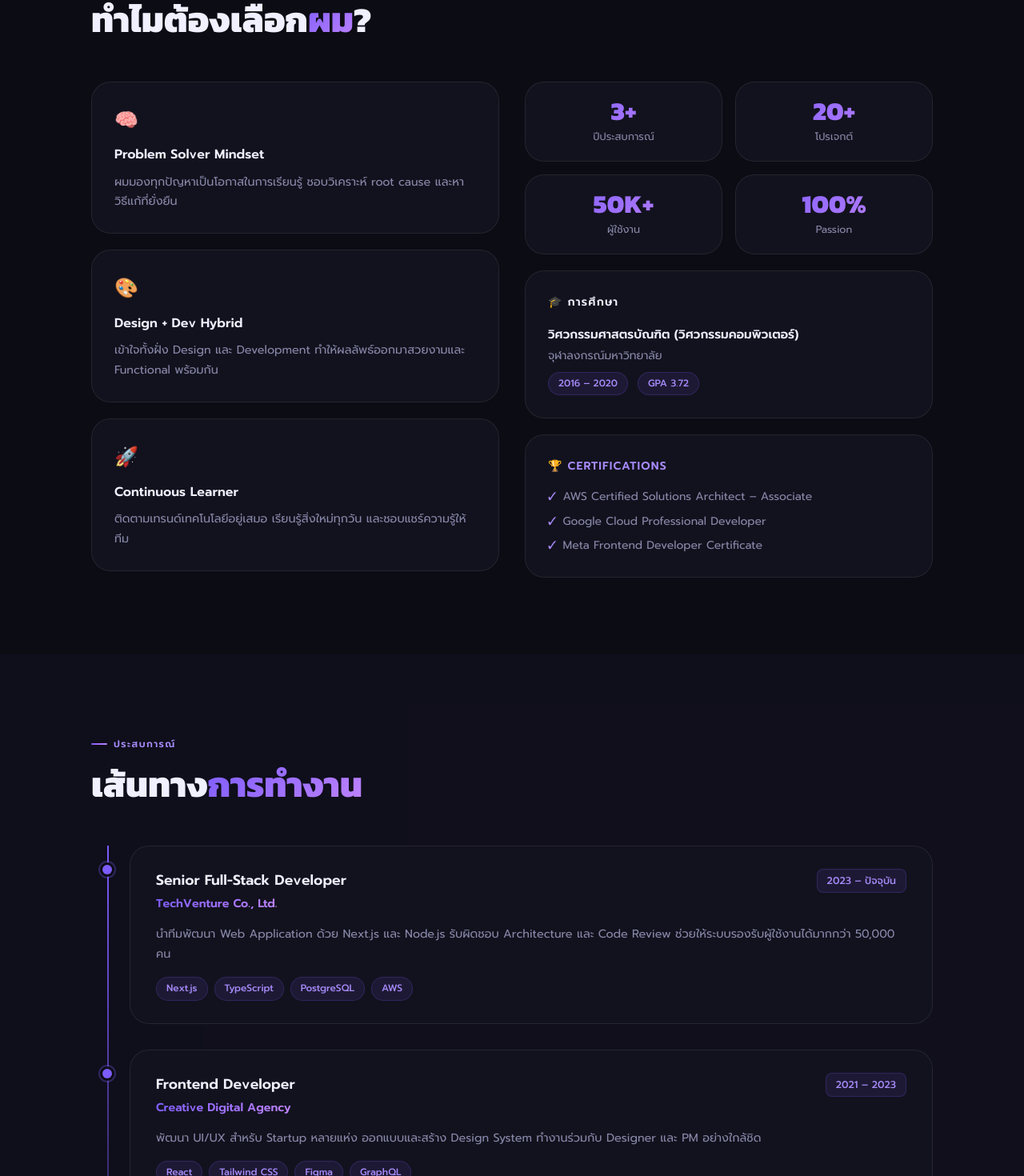
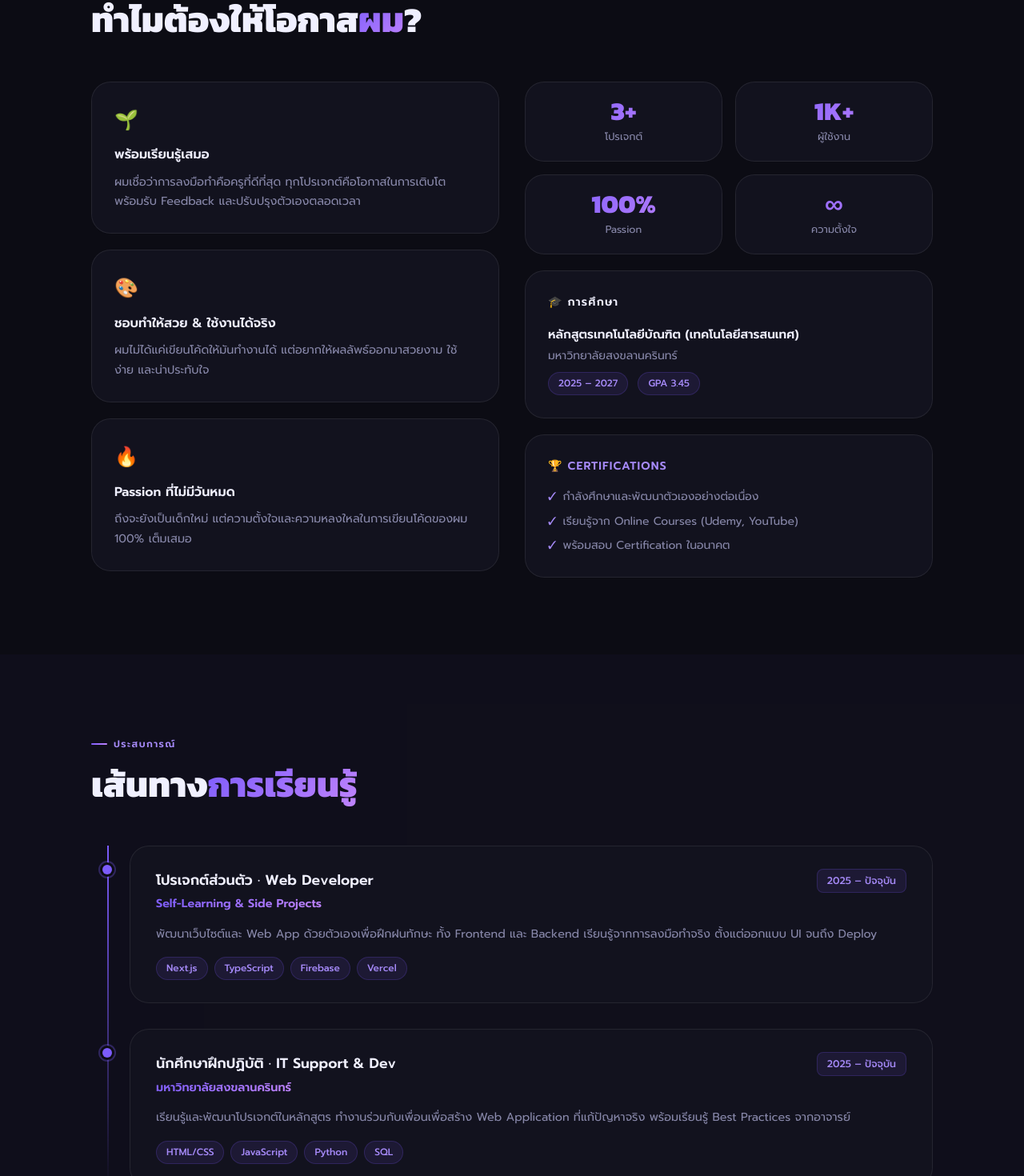
Before and after one commit to Comebackism/resumeworawat, a Next.js app: page / in a window 1280 px wide. Shown: the part 939-2409 px from the top of the page at 80% size. Built offline with nearby package versions, Linux system fonts and the light colour scheme.

Commit message:
fix data

```diff
--- a/src/components/AboutSection.tsx
+++ b/src/components/AboutSection.tsx
@@ -22,10 +22,10 @@ const stagger = {
 
 export function AboutSection() {
   const stats = [
-    { value: "3+", label: "ปีประสบการณ์" },
-    { value: "20+", label: "โปรเจกต์" },
-    { value: "50K+", label: "ผู้ใช้งาน" },
+    { value: "3+", label: "โปรเจกต์" },
+    { value: "1K+", label: "ผู้ใช้งาน" },
     { value: "100%", label: "Passion" },
+    { value: "∞", label: "ความตั้งใจ" },
   ];
 
   return (
@@ -45,7 +45,7 @@ export function AboutSection() {
             <span className="section-label">เกี่ยวกับผม</span>
           </motion.div>
           <motion.h2 variants={fadeUp} className="section-title" style={{ marginBottom: "3rem" }}>
-            ทำไมต้องเลือก<span className="gradient-text">ผม</span>?
+            ทำไมต้องให้โอกาส<span className="gradient-text">ผม</span>?
           </motion.h2>
 
           {/* Two-column layout */}
@@ -60,30 +60,30 @@ export function AboutSection() {
             {/* Left: bio cards */}
             <motion.div variants={fadeUp} style={{ display: "flex", flexDirection: "column", gap: "1.25rem" }}>
               <div className="glass-card" style={{ padding: "1.75rem" }}>
-                <div style={{ fontSize: "1.5rem", marginBottom: "0.75rem" }}>🧠</div>
+                <div style={{ fontSize: "1.5rem", marginBottom: "0.75rem" }}>🌱</div>
                 <h3 style={{ fontWeight: 700, color: "var(--text-primary)", marginBottom: "0.5rem", fontSize: "1rem" }}>
-                  Problem Solver Mindset
+                  พร้อมเรียนรู้เสมอ
                 </h3>
                 <p style={{ color: "var(--text-secondary)", fontSize: "0.9rem", lineHeight: 1.7 }}>
-                  ผมมองทุกปัญหาเป็นโอกาสในการเรียนรู้ ชอบวิเคราะห์ root cause และหาวิธีแก้ที่ยั่งยืน
+                  ผมเชื่อว่าการลงมือทำคือครูที่ดีที่สุด ทุกโปรเจกต์คือโอกาสในการเติบโต พร้อมรับ Feedback และปรับปรุงตัวเองตลอดเวลา
                 </p>
               </div>
               <div className="glass-card" style={{ padding: "1.75rem" }}>
                 <div style={{ fontSize: "1.5rem", marginBottom: "0.75rem" }}>🎨</div>
                 <h3 style={{ fontWeight: 700, color: "var(--text-primary)", marginBottom: "0.5rem", fontSize: "1rem" }}>
-                  Design + Dev Hybrid
+                  ชอบทำให้สวย & ใช้งานได้จริง
                 </h3>
                 <p style={{ color: "var(--text-secondary)", fontSize: "0.9rem", lineHeight: 1.7 }}>
-                  เข้าใจทั้งฝั่ง Design และ Development ทำให้ผลลัพธ์ออกมาสวยงามและ Functional พร้อมกัน
+                  ผมไม่ได้แค่เขียนโค้ดให้มันทำงานได้ แต่อยากให้ผลลัพธ์ออกมาสวยงาม ใช้ง่าย และน่าประทับใจ
                 </p>
               </div>
               <div className="glass-card" style={{ padding: "1.75rem" }}>
-                <div style={{ fontSize: "1.5rem", marginBottom: "0.75rem" }}>🚀</div>
+                <div style={{ fontSize: "1.5rem", marginBottom: "0.75rem" }}>🔥</div>
                 <h3 style={{ fontWeight: 700, color: "var(--text-primary)", marginBottom: "0.5rem", fontSize: "1rem" }}>
-                  Continuous Learner
+                  Passion ที่ไม่มีวันหมด
                 </h3>
                 <p style={{ color: "var(--text-secondary)", fontSize: "0.9rem", lineHeight: 1.7 }}>
-                  ติดตามเทรนด์เทคโนโลยีอยู่เสมอ เรียนรู้สิ่งใหม่ทุกวัน และชอบแชร์ความรู้ให้ทีม
+                  ถึงจะยังเป็นเด็กใหม่ แต่ความตั้งใจและความหลงใหลในการเขียนโค้ดของผม 100% เต็มเสมอ
                 </p>
               </div>
             </motion.div>
--- a/src/components/ExperienceSection.tsx
+++ b/src/components/ExperienceSection.tsx
@@ -28,7 +28,7 @@ export function ExperienceSection() {
         >
           <span className="section-label">ประสบการณ์</span>
           <h2 className="section-title" style={{ marginBottom: "3rem" }}>
-            เส้นทาง<span className="gradient-text">การทำงาน</span>
+            เส้นทาง<span className="gradient-text">การเรียนรู้</span>
           </h2>
         </motion.div>
 
--- a/src/components/HeroSection.tsx
+++ b/src/components/HeroSection.tsx
@@ -76,7 +76,7 @@ export function HeroSection() {
                     boxShadow: "0 0 6px #4ade80",
                   }}
                 />
-                พร้อมรับงานใหม่ · Open to Work
+                กำลังหาประสบการณ์ · Looking for Experience
               </span>
             </motion.div>
 
@@ -93,7 +93,7 @@ export function HeroSection() {
                 marginBottom: "0.5rem",
               }}
             >
-              สวัสดี, ผม
+              สวัสดีครับ, ผม
               <br />
               <span className="gradient-text">{resumeData.name}</span>
             </motion.h1>
@@ -243,9 +243,9 @@ export function HeroSection() {
 
             {/* Floating tech badges */}
             {[
-              { label: "3+ ปี", sub: "ประสบการณ์", pos: { top: 0, left: -60 }, delay: 0.6, emoji: "🚀" },
-              { label: "50K+", sub: "ผู้ใช้งาน", pos: { top: -20, right: -70 }, delay: 0.7, emoji: "👥" },
-              { label: "20+", sub: "โปรเจกต์", pos: { bottom: 20, left: -80 }, delay: 0.8, emoji: "💼" },
+              { label: "3+", sub: "โปรเจกต์", pos: { top: 0, left: -60 }, delay: 0.6, emoji: "💼" },
+              { label: "1K+", sub: "ผู้ใช้งาน", pos: { top: -20, right: -70 }, delay: 0.7, emoji: "👥" },
+              { label: "100%", sub: "Passion", pos: { bottom: 20, left: -80 }, delay: 0.8, emoji: "🔥" },
               { label: "Next.js", sub: "Main Stack", pos: { bottom: -10, right: -60 }, delay: 0.9, emoji: "⚡" },
             ].map((badge, i) => (
               <motion.div
--- a/src/lib/data.ts
+++ b/src/lib/data.ts
@@ -1,58 +1,52 @@
 export const resumeData = {
-  name: "วรวัฒน์ ใจดี",
-  nameEn: "Worawat Jaidee",
-  title: "Full-Stack Developer & UI/UX Enthusiast",
-  tagline: "สร้างสิ่งที่สวยงาม มีประสิทธิภาพ และน่าใช้",
+  name: "วรวัฒน์ บุญเรือง",
+  nameEn: "Worawat Boonrueng",
+  title: "Junior Developer · กำลังหาประสบการณ์ 🌱",
+  tagline: "เรียนรู้ทุกวัน สร้างทุกอย่างที่อยากทำ",
   bio: `นักพัฒนาซอฟต์แวร์ที่หลงใหลในการสร้างประสบการณ์ดิจิทัลที่สวยงามและใช้งานได้จริง
-มีประสบการณ์กว่า 3 ปีในการพัฒนา Web Application ตั้งแต่ Frontend จนถึง Backend
+ต้องการหาประสบการณ์ในการพัฒนา Web Application ตั้งแต่ Frontend จนถึง Backend
 ชอบเรียนรู้เทคโนโลยีใหม่ๆ และแก้ปัญหาที่ซับซ้อนด้วยวิธีที่เรียบง่าย`,
-  email: "worawat@example.com",
-  phone: "+66 81-234-5678",
-  location: "กรุงเทพมหานคร, ประเทศไทย",
-  github: "https://github.com/worawat",
-  linkedin: "https://linkedin.com/in/worawat",
-  website: "https://worawat.dev",
-  avatar: "/avatar.jpg",
+  email: "worawat.boonrueng@example.com",
+  phone: "",
+  location: "หาดใหญ่, สงขลา, ประเทศไทย",
+  github: "https://github.com/Comebackism",
+  linkedin: "https://www.linkedin.com/in/worawat-boonrueng-407749401/",
+  website: "",
+  avatar: "/worawat.jpg",
 
   experiences: [
     {
       id: 1,
-      role: "Senior Full-Stack Developer",
-      company: "TechVenture Co., Ltd.",
-      period: "2023 – ปัจจุบัน",
+      role: "โปรเจกต์ส่วนตัว · Web Developer",
+      company: "Self-Learning & Side Projects",
+      period: "2025 – ปัจจุบัน",
       description:
-        "นำทีมพัฒนา Web Application ด้วย Next.js และ Node.js รับผิดชอบ Architecture และ Code Review ช่วยให้ระบบรองรับผู้ใช้งานได้มากกว่า 50,000 คน",
-      tags: ["Next.js", "TypeScript", "PostgreSQL", "AWS"],
+        "พัฒนาเว็บไซต์และ Web App ด้วยตัวเองเพื่อฝึกฝนทักษะ ทั้ง Frontend และ Backend เรียนรู้จากการลงมือทำจริง ตั้งแต่ออกแบบ UI จนถึง Deploy",
+      tags: ["Next.js", "TypeScript", "Firebase", "Vercel"],
     },
     {
       id: 2,
-      role: "Frontend Developer",
-      company: "Creative Digital Agency",
-      period: "2021 – 2023",
+      role: "นักศึกษาฝึกปฏิบัติ · IT Support & Dev",
+      company: "มหาวิทยาลัยสงขลานครินทร์",
+      period: "2025 – ปัจจุบัน",
       description:
-        "พัฒนา UI/UX สำหรับ Startup หลายแห่ง ออกแบบและสร้าง Design System ทำงานร่วมกับ Designer และ PM อย่างใกล้ชิด",
-      tags: ["React", "Tailwind CSS", "Figma", "GraphQL"],
-    },
-    {
-      id: 3,
-      role: "Junior Web Developer",
-      company: "Startup Hub Thailand",
-      period: "2020 – 2021",
-      description:
-        "เริ่มต้นสายงานนักพัฒนา พัฒนา Feature ใหม่ๆ และแก้ไข Bug บน Laravel + Vue.js ทำให้คุณภาพโค้ดดีขึ้นด้วยการเขียน Unit Test",
-      tags: ["Laravel", "Vue.js", "MySQL", "Docker"],
+        "เรียนรู้และพัฒนาโปรเจกต์ในหลักสูตร ทำงานร่วมกับเพื่อนเพื่อสร้าง Web Application ที่แก้ปัญหาจริง พร้อมเรียนรู้ Best Practices จากอาจารย์",
+      tags: ["HTML/CSS", "JavaScript", "Python", "SQL"],
     },
   ],
 
   skills: [
-    { name: "TypeScript / JavaScript", level: 95, category: "Frontend" },
-    { name: "React & Next.js", level: 92, category: "Frontend" },
-    { name: "Tailwind CSS / CSS3", level: 90, category: "Frontend" },
-    { name: "Node.js / Express", level: 85, category: "Backend" },
-    { name: "PostgreSQL / MySQL", level: 80, category: "Backend" },
-    { name: "Docker / Kubernetes", level: 70, category: "DevOps" },
-    { name: "AWS / GCP", level: 65, category: "DevOps" },
-    { name: "Figma / UI Design", level: 75, category: "Design" },
+    { name: "HTML & CSS", level: 80, category: "Frontend" },
+    { name: "JavaScript / TypeScript", level: 75, category: "Frontend" },
+    { name: "React & Next.js", level: 70, category: "Frontend" },
+    { name: "Tailwind CSS", level: 75, category: "Frontend" },
+    { name: "Node.js", level: 60, category: "Backend" },
+    { name: "Firebase", level: 65, category: "Backend" },
+    { name: "SQL", level: 70, category: "Backend" },
+    { name: "Oracle Database", level: 60, category: "Backend" },
+    { name: "Java", level: 65, category: "Backend" },
+    { name: "Python", level: 55, category: "Backend" },
+    { name: "Figma / UI Design", level: 60, category: "Design" },
   ],
 
   techStack: [
@@ -60,73 +54,65 @@ export const resumeData = {
     { name: "TypeScript", icon: "🔷" },
     { name: "React", icon: "⚛️" },
     { name: "Node.js", icon: "🟢" },
-    { name: "PostgreSQL", icon: "🐘" },
-    { name: "Docker", icon: "🐳" },
+    { name: "Firebase", icon: "🔥" },
+    { name: "SQL", icon: "🗄️" },
+    { name: "Oracle", icon: "🔶" },
+    { name: "Java", icon: "☕" },
     { name: "Tailwind", icon: "🎨" },
-    { name: "AWS", icon: "☁️" },
+    { name: "Python", icon: "🐍" },
     { name: "Figma", icon: "🖌️" },
     { name: "Git", icon: "🔀" },
+    { name: "Vercel", icon: "▲" },
   ],
 
   projects: [
     {
       id: 1,
-      title: "E-Commerce Platform",
+      title: "Resume Website",
       description:
-        "แพลตฟอร์มซื้อขายออนไลน์ที่รองรับ Multi-vendor, Real-time Inventory และระบบชำระเงินอัตโนมัติ มีผู้ใช้งานกว่า 10,000 คน/เดือน",
-      tech: ["Next.js", "Stripe", "PostgreSQL", "Redis"],
-      github: "https://github.com/worawat/ecommerce",
-      demo: "https://shop.worawat.dev",
+        "เว็บไซต์ Resume ส่วนตัวที่ออกแบบและพัฒนาเอง มี Animation สวยงาม รองรับ Dark/Light Mode พร้อม Responsive Design",
+      tech: ["Next.js", "TypeScript", "Framer Motion", "CSS"],
+      github: "https://github.com/Comebackism/resumeworawat",
+      demo: "",
       gradient: "from-violet-600 to-indigo-600",
-      emoji: "🛒",
+      emoji: "📄",
     },
     {
       id: 2,
-      title: "AI Task Manager",
+      title: "Artee Waffle Ordering App",
       description:
-        "ระบบจัดการงานที่ใช้ AI ช่วยจัดลำดับความสำคัญ แนะนำ Deadline และสรุปงานด้วย Natural Language Processing",
-      tech: ["React", "OpenAI API", "FastAPI", "MongoDB"],
-      github: "https://github.com/worawat/ai-tasks",
-      demo: "https://tasks.worawat.dev",
-      gradient: "from-pink-600 to-rose-600",
-      emoji: "🤖",
+        "ระบบสั่งอาหารสำหรับร้านวาฟเฟิล รองรับการสั่งซื้อแบบ Real-time ผ่าน Firebase มีหน้า Dashboard สำหรับร้านค้า",
+      tech: ["Next.js", "Firebase", "TypeScript", "Tailwind CSS"],
+      github: "https://github.com/Comebackism/wafflehongongartee",
+      demo: "https://wafflehongongartee.vercel.app/",
+      gradient: "from-amber-600 to-orange-600",
+      emoji: "🧇",
     },
     {
       id: 3,
-      title: "Real-time Dashboard",
+      title: "Mjaytea Landing Page",
       description:
-        "Dashboard แสดงข้อมูล Analytics แบบ Real-time ด้วย WebSocket รองรับ Custom Widget และ Export เป็น PDF/Excel",
-      tech: ["Vue.js", "WebSocket", "Chart.js", "Node.js"],
-      github: "https://github.com/worawat/dashboard",
-      demo: "https://dash.worawat.dev",
+        "Landing Page สำหรับร้านชา ออกแบบ Minimal & Cozy ใช้ Typography ภาษาไทยที่สวยงาม เน้นความอบอุ่นและเป็นกันเอง",
+      tech: ["Next.js", "CSS", "Google Fonts"],
+      github: "https://github.com/Comebackism/mjaytea",
+      demo: "https://mjaytea.vercel.app",
       gradient: "from-emerald-600 to-teal-600",
-      emoji: "📊",
-    },
-    {
-      id: 4,
-      title: "Open Source UI Library",
-      description:
-        "Component Library สำหรับ React ที่มี 50+ Component พร้อม Dark Mode, Accessibility และ TypeScript Support",
-      tech: ["React", "Storybook", "Rollup", "Jest"],
-      github: "https://github.com/worawat/ui-lib",
-      demo: "https://ui.worawat.dev",
-      gradient: "from-amber-600 to-orange-600",
-      emoji: "🎨",
+      emoji: "🍵",
     },
   ],
 
   education: [
     {
-      degree: "วิศวกรรมศาสตรบัณฑิต (วิศวกรรมคอมพิวเตอร์)",
-      school: "จุฬาลงกรณ์มหาวิทยาลัย",
-      period: "2016 – 2020",
-      gpa: "3.72",
+      degree: "หลักสูตรเทคโนโลยีบัณฑิต (เทคโนโลยีสารสนเทศ)",
+      school: "มหาวิทยาลัยสงขลานครินทร์",
+      period: "2025 – 2027",
+      gpa: "3.45",
     },
   ],
 
   certifications: [
-    "AWS Certified Solutions Architect – Associate",
-    "Google Cloud Professional Developer",
-    "Meta Frontend Developer Certificate",
+    "กำลังศึกษาและพัฒนาตัวเองอย่างต่อเนื่อง",
+    "เรียนรู้จาก Online Courses (Udemy, YouTube)",
+    "พร้อมสอบ Certification ในอนาคต",
   ],
 };
```
